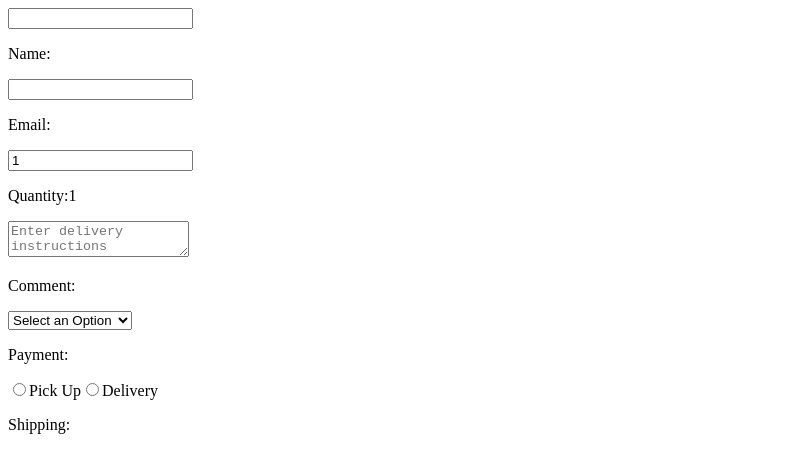
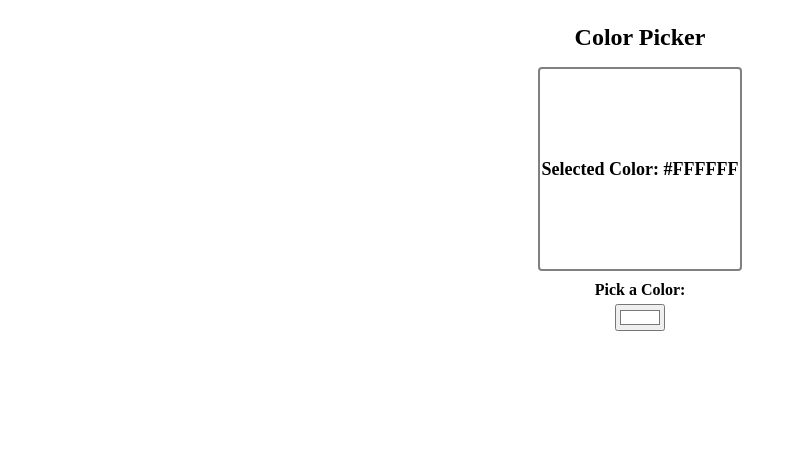
Before and after one commit to allanmocen64-arch/React-learning-, a React (Vite) app: page / in a window 1280 px wide. Shown: the top 472 px of the page, without its empty margins (0-797 px from the left). Built offline with nearby package versions, Linux system fonts and the light colour scheme.

Commit message:
Another update

```diff
--- /dev/null
+++ b/src/ColorPicker.css
@@ -0,0 +1,33 @@
+.body {
+  font-family: Verdana, Geneva, Tahoma, sans-serif;
+}
+.color-picker-container {
+  display: flex;
+  flex-direction: column;
+  align-items: center;
+  justify-content: center;
+}
+h1 {
+  font-size: 24px;
+}
+.color-display {
+  width: 200px;
+  height: 200px;
+  border: 1px solid #000;
+  margin-bottom: 10px;
+  display: flex;
+  justify-content: center;
+  align-items: center;
+  border-radius: 4px;
+  border: 2px solid grey;
+  transition: all 0.3s ease;
+}
+.color-display p {
+  font-size: 18px;
+  font-weight: bold;
+}
+label {
+  font-size: 16px;
+  margin-bottom: 5px;
+  font-weight: bold;
+}
--- /dev/null
+++ b/src/ColorPicker.jsx
@@ -0,0 +1,20 @@
+import React, { useState } from "react";
+
+function ColorPicker() {
+  const [color, setColor] = useState("#FFFFFF");
+  function handleColorChange(event) {
+    setColor(event.target.value);
+  }
+
+  return (
+    <div className="color-picker-container">
+      <h1>Color Picker</h1>
+      <div className="color-display" style={{ backgroundColor: color }}>
+        <p>Selected Color: {color}</p>
+      </div>
+      <label>Pick a Color: </label>
+      <input type="color" value={color} onChange={handleColorChange} />
+    </div>
+  );
+}
+export default ColorPicker;
--- /dev/null
+++ b/src/ColorPickerApp.jsx
@@ -0,0 +1,6 @@
+import ColorPicker from "./ColorPicker.jsx";
+
+function ColorPickerApp() {
+  return <ColorPicker />;
+}
+export default ColorPickerApp;
--- a/src/main.jsx
+++ b/src/main.jsx
@@ -20,7 +20,12 @@
   /*import CounterApp from "./CounterApp.jsx";
 import "./Counter.css";*/
 }
-import OnChangeApp from "./OnChangeApp.jsx";
+{
+  /*import OnChangeApp from "./OnChangeApp.jsx";*/
+}
+
+import ColorPickerApp from "./ColorPickerApp.jsx";
+import "./ColorPicker.css";
 
 createRoot(document.getElementById("root")).render(
   <StrictMode>
@@ -30,6 +35,7 @@
     {/*<PandaPic />*/}
     {/*<MyComponentApp />*/}
     {/*<CounterApp />*/}
-    <OnChangeApp />
+    {/*<OnChangeApp />*/}
+    <ColorPickerApp />
   </StrictMode>,
 );
```
